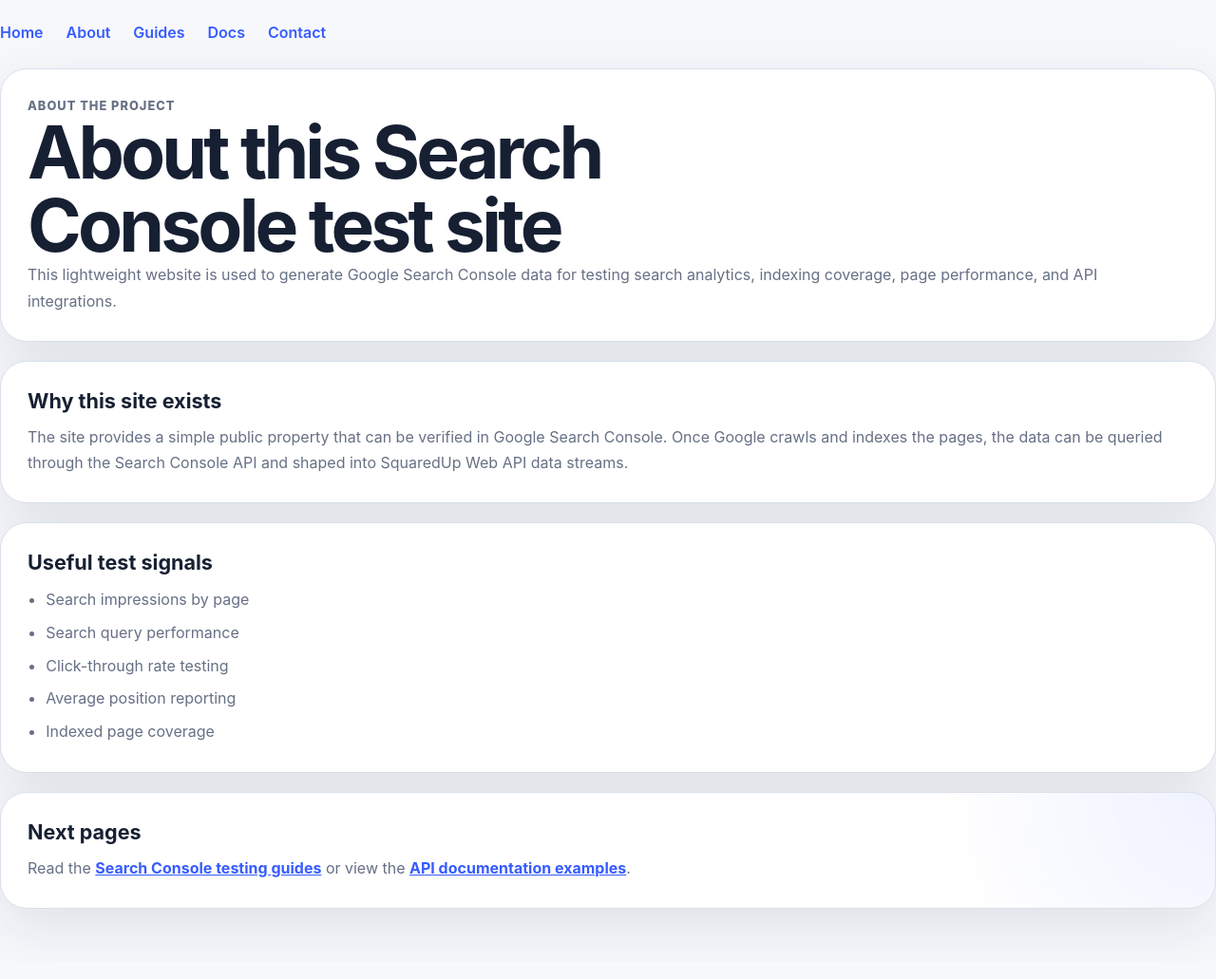
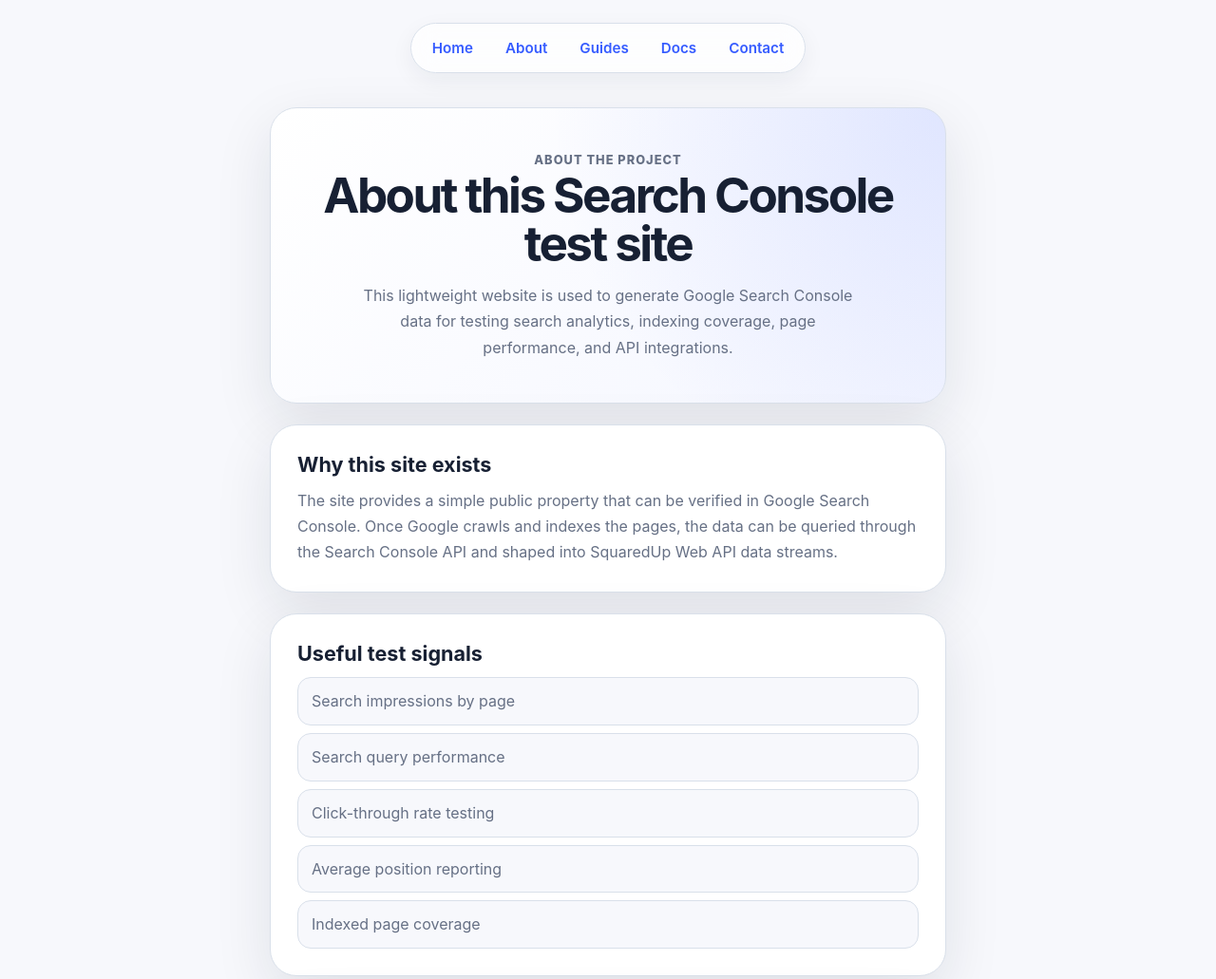
Before and after one commit to DanielCHodgson/gsc-lcp-test-site, a plain HTML site: page about.html in a window 1280 px wide. Shown: the top 1031 px of the page at 95% size. Drawn offline with Linux system fonts and the light colour scheme.

Commit message:
Updated styles

```diff
--- a/styles.css
+++ b/styles.css
@@ -31,32 +31,77 @@ body {
   background: var(--bg);
 }
 
+/* ===============================
+   NAVIGATION (shared across pages)
+================================ */
+
+nav {
+  display: flex;
+  justify-content: center;
+  align-items: center;
+  gap: 6px;
+
+  width: fit-content;
+  max-width: calc(100% - 48px);
+
+  margin: 28px auto 36px;
+  padding: 8px;
+
+  border: 1px solid var(--border);
+  border-radius: 999px;
+
+  background: rgba(255, 255, 255, 0.72);
+  backdrop-filter: blur(14px);
+
+  box-shadow:
+    0 8px 24px rgba(23, 32, 51, 0.06),
+    inset 0 1px 0 rgba(255, 255, 255, 0.8);
+
+  font-weight: 600;
+}
+
+nav a {
+  padding: 8px 14px;
+  border-radius: 999px;
+
+  color: var(--accent);
+  font-size: 0.95rem;
+  text-decoration: none;
+
+  transition:
+    background 0.18s ease,
+    color 0.18s ease,
+    transform 0.12s ease,
+    box-shadow 0.12s ease;
+}
+
+nav a:hover {
+  background: #eef2ff;
+  color: var(--accent-dark);
+  transform: translateY(-1px);
+  box-shadow: 0 2px 8px rgba(54, 92, 255, 0.16);
+}
+
+nav a:active {
+  transform: translateY(0);
+  box-shadow: none;
+}
+
+/* ===============================
+   HOMEPAGE
+================================ */
+
 .hero {
   min-height: 72vh;
   padding: 24px;
   background:
-    radial-gradient(
-      circle at top left,
-      rgba(54, 92, 255, 0.22),
-      transparent 34rem
-    ),
+    radial-gradient(circle at top left, rgba(54, 92, 255, 0.22), transparent 34rem),
     linear-gradient(135deg, #ffffff, #eef2ff);
   border-bottom: 1px solid var(--border);
 }
 
-nav {
-  display: flex;
-  gap: 24px;
-  font-weight: 600;
-}
-
-nav a {
-  text-decoration: none;
-  color: var(--accent);
-}
-
-nav a:hover {
-  text-decoration: underline;
+.hero nav {
+  margin-top: 0;
 }
 
 .hero-content {
@@ -105,6 +150,10 @@ h1 {
   background: var(--accent-dark);
 }
 
+/* ===============================
+   GENERAL CONTENT
+================================ */
+
 .content {
   max-width: 1100px;
   margin: 0 auto;
@@ -118,12 +167,20 @@ h1 {
   margin-top: 18px;
 }
 
+/* FIXED: prevents guides page overlap */
+
+.grid.two,
+.two {
+  grid-template-columns: repeat(auto-fit, minmax(280px, 1fr));
+}
+
 .card {
   padding: 28px;
   border: 1px solid var(--border);
   border-radius: 28px;
   background: var(--card);
   box-shadow: var(--shadow);
+  min-width: 0;
 }
 
 .card h2 {
@@ -137,6 +194,12 @@ h1 {
   line-height: 1.7;
 }
 
+.card a {
+  color: var(--accent);
+  font-weight: 700;
+  overflow-wrap: anywhere;
+}
+
 .footer {
   max-width: 1100px;
   margin: 0 auto;
@@ -144,7 +207,92 @@ h1 {
   color: var(--muted);
 }
 
+/* ===============================
+   SUBPAGES
+================================ */
+
+.page {
+  max-width: 760px;
+  margin: 0 auto;
+  padding: 24px 24px 64px;
+}
+
+.page nav {
+  margin-top: 0;
+  margin-bottom: 36px;
+}
+
+.page > .card:first-of-type {
+  text-align: center;
+  padding: 44px;
+  background:
+    radial-gradient(circle at top right, rgba(54, 92, 255, 0.12), transparent 26rem),
+    linear-gradient(135deg, #ffffff, #f4f6ff);
+}
+
+.page > .card:first-of-type h1 {
+  font-size: clamp(2rem, 4vw, 3.4rem);
+}
+
+.page > .card:first-of-type p:not(.eyebrow) {
+  max-width: 540px;
+  margin: 16px auto 0;
+}
+
+.page .card + .card {
+  margin-top: 22px;
+}
+
+.page .grid {
+  margin-top: 22px;
+}
+
+.page .grid .card {
+  height: 100%;
+}
+
+.link-card {
+  border-color: rgba(54, 92, 255, 0.22);
+  background:
+    radial-gradient(circle at top right, rgba(54, 92, 255, 0.08), transparent 18rem),
+    var(--card);
+}
+
+ul {
+  margin: 0;
+  padding-left: 0;
+  color: var(--muted);
+  line-height: 1.8;
+  list-style: none;
+}
+
+li {
+  padding: 10px 14px;
+  border: 1px solid var(--border);
+  border-radius: 14px;
+  background: #f7f8fc;
+  overflow-wrap: anywhere;
+}
+
+li + li {
+  margin-top: 8px;
+}
+
+/* ===============================
+   RESPONSIVE
+================================ */
+
 @media (max-width: 780px) {
+  nav {
+    flex-wrap: wrap;
+    max-width: 100%;
+    border-radius: 24px;
+  }
+
+  nav a {
+    padding: 8px 12px;
+  }
+
   .hero-content {
     margin-top: 80px;
   }
@@ -152,58 +300,8 @@ h1 {
   .grid {
     grid-template-columns: 1fr;
   }
-}
 
-.page {
-  padding-top: 24px;
-  padding-bottom: 56px;
-}
-
-.page nav {
-  margin-bottom: 28px;
-}
-
-.page .card + .card {
-  margin-top: 20px;
-}
-
-.two {
-  grid-template-columns: repeat(2, 1fr);
-}
-
-ul {
-  margin: 0;
-  padding-left: 1.2rem;
-  color: var(--muted);
-  line-height: 1.8;
-}
-
-li + li {
-  margin-top: 6px;
-}
-
-.card a {
-  color: var(--accent);
-  font-weight: 700;
-}
-
-.link-card {
-  background:
-    radial-gradient(
-      circle at top right,
-      rgba(54, 92, 255, 0.08),
-      transparent 18rem
-    ),
-    var(--card);
-}
-
-@media (max-width: 780px) {
-  nav {
-    flex-wrap: wrap;
-    gap: 14px;
-  }
-
-  .two {
-    grid-template-columns: 1fr;
+  .page > .card:first-of-type {
+    padding: 32px;
   }
 }
```
